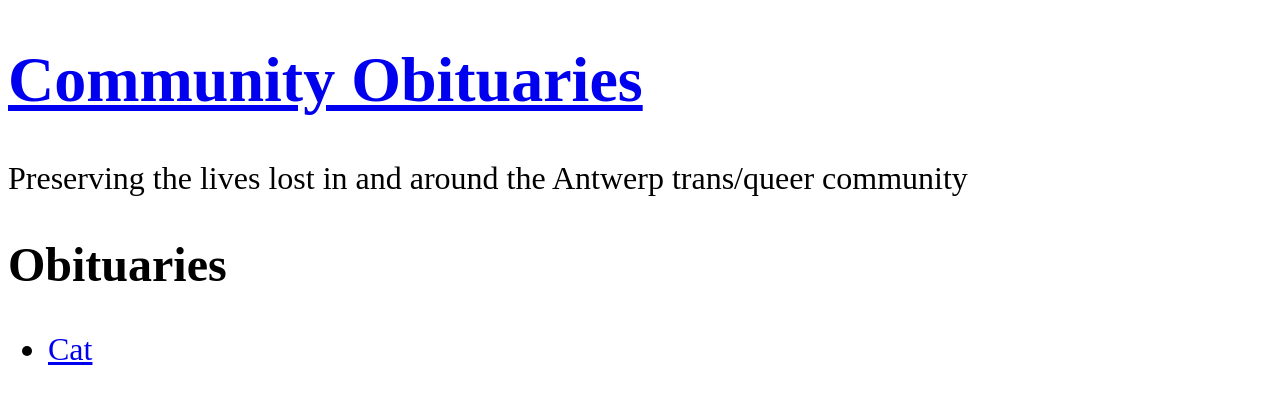
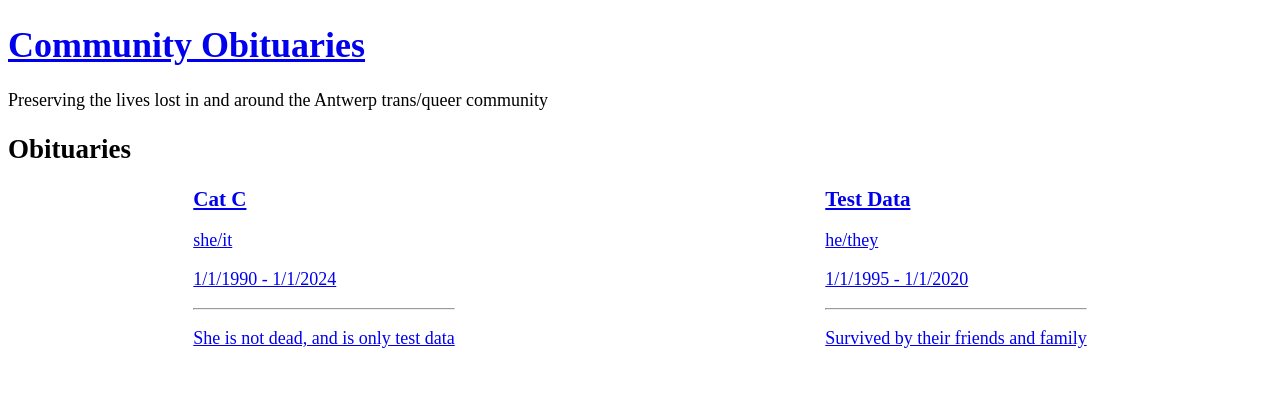
Before and after one commit to Denperidge/community-obituaries, an Eleventy site: page src/index.html in a window 1280 px wide. Built offline with nearby package versions, Linux system fonts and the light colour scheme; Eleventy itself is replaced by a stand-in of ours; files that its build step writes are made by us from their sources.

Commit message:
First draft of full data display, begin styling

```diff
--- a/src/_data/obituaries.yaml
+++ b/src/_data/obituaries.yaml
@@ -1,5 +1,21 @@
 - id: cat
   first_name: Cat
+  last_name: C
   pronouns: she/it
   birthdate: 1/1/1990
   deathdate: 1/1/2024
+  intro: She is not dead, and is only test data
+  texts:
+    - title: From Cat
+      content: Don't worry, I'm just test data! For now, I suppose.
+
+- id: test
+  first_name: Test
+  last_name: Data
+  pronouns: he/they
+  birthdate: 1/1/1995
+  deathdate: 1/1/2020
+  intro: Survived by their friends and family
+  texts:
+    - title: From their family
+      content: Example text content
--- a/src/_includes/base.html
+++ b/src/_includes/base.html
@@ -14,7 +14,9 @@
         </a>
         <p>{{ config.description }}</p>
     </header>
-    {{ content }}
+    <main id="main">
+        {{ content }}
+    </main>
     <footer>
 
     </footer>
--- a/src/index.html
+++ b/src/index.html
@@ -2,11 +2,15 @@
 layout: base.html
 ---
 <h2>Obituaries</h2>
-<ul>
+<ul id="obituaries">
     {% for person in obituaries %}
     <li>
         <a href="/{{person.id}}">
-            {{person.first_name}}
+            <h3>{{person.first_name}} {{person.last_name}}</h3>
+            <p>{{person.pronouns}}</p>
+            <p>{{person.birthdate}} - {{person.deathdate}}</p>
+            <hr>
+            <p>{{person.intro}}</p>
         </a>
     </li>
     {% endfor %}
--- a/src/static/stylesheet.css
+++ b/src/static/stylesheet.css
@@ -1,3 +1,15 @@
-body {
-    font-size: 2em;
+html {
+    font-size: 18px;
 }
+
+#obituaries {
+    list-style: none;
+    display: flex;
+    justify-content: space-around;
+    flex-wrap: wrap;
+    padding: 0;
+}
+#obituaries h3 {
+    margin: 0;
+    padding: 0;
+}
```
Also changed, not shown: src/people.html (+17 -2 lines).
